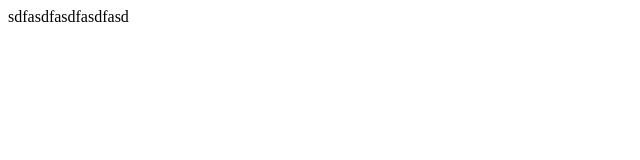
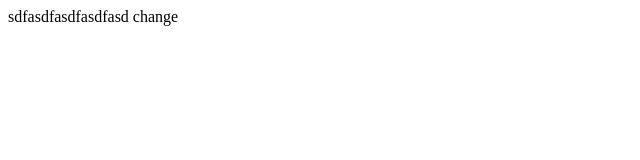
Before and after one commit to sarabojDev/ref1, a plain HTML site: page index.html in a window 1280 px wide. Shown: the full height of the page, 0-640 px from the left. Drawn offline with Linux system fonts and the light colour scheme.

Commit message:
Update index.html
dddd

```diff
--- a/index.html
+++ b/index.html
@@ -6,6 +6,6 @@
         <title>Document</title>
     </head>
     <body>
-sdfasdfasdfasdfasd
+sdfasdfasdfasdfasd change
     </body>
 </html>
```
